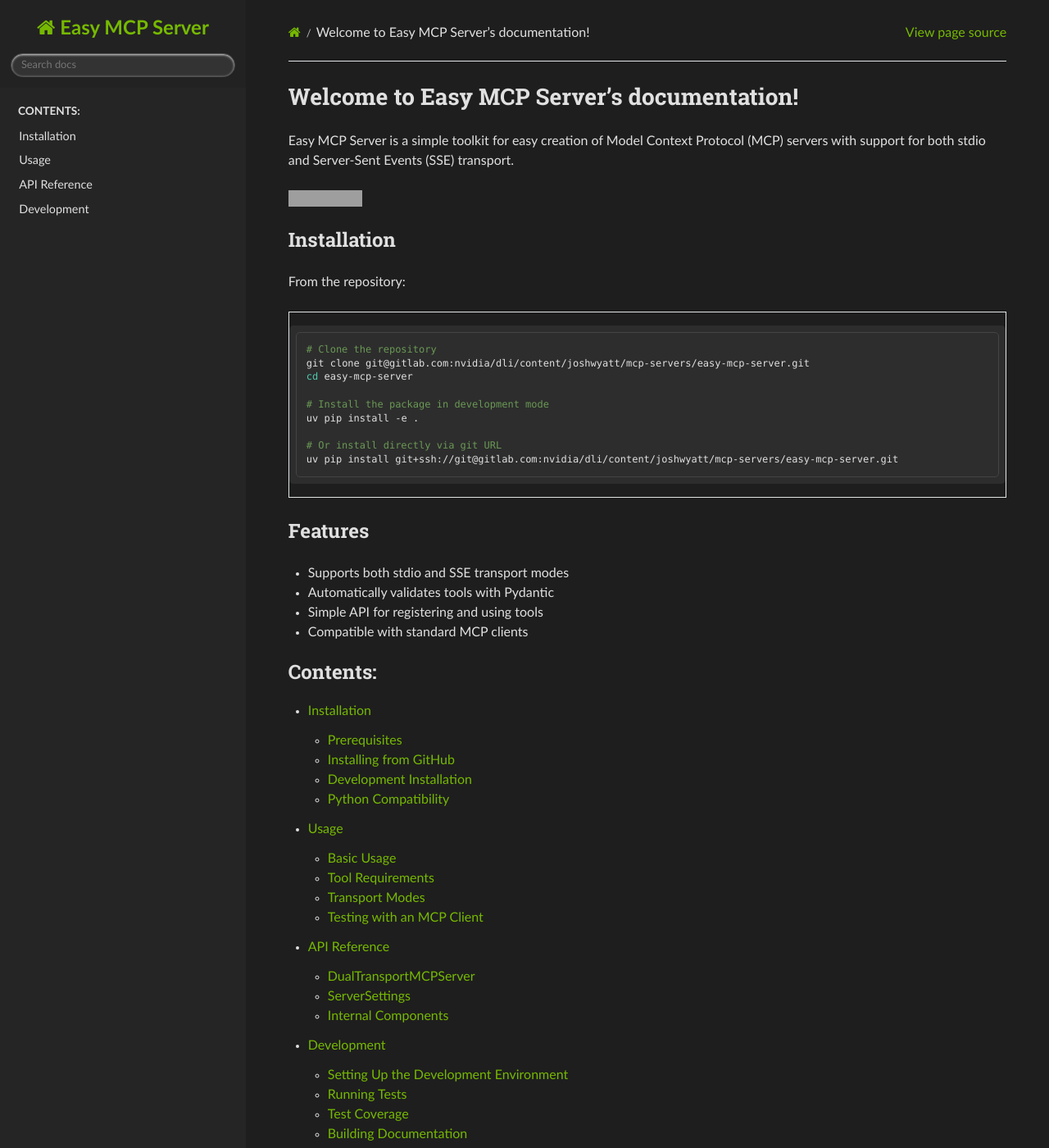
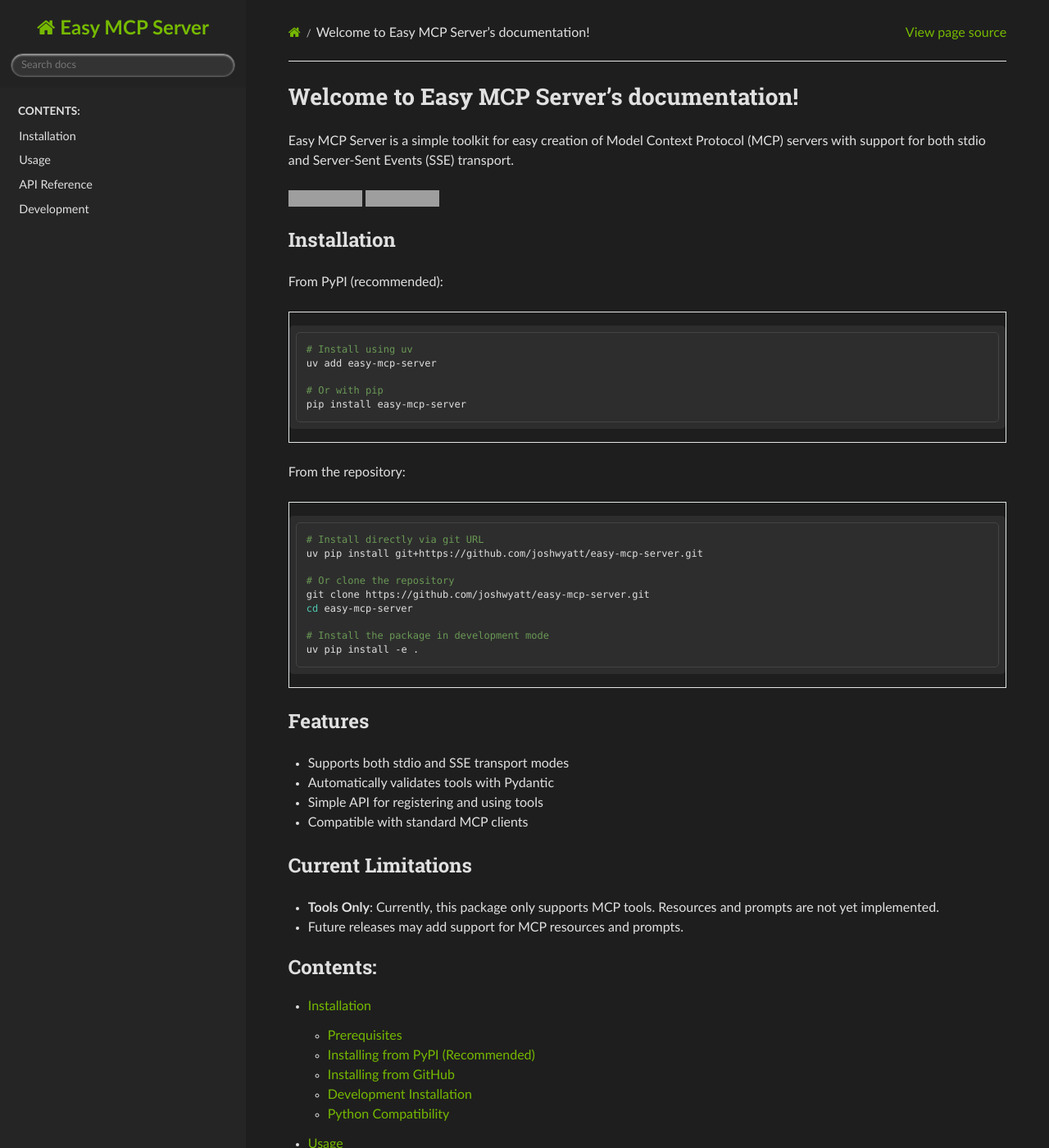
Before and after one commit to joshwyatt/easy-mcp-server, a Sphinx documentation site: the page built from docs/source/index.rst, in a window 1280 px wide and 1400 px high. Shown: the whole window at 82% size. Built offline with Sphinx 7.4.7 and the Read the Docs theme 3.1.0, drawn with Linux system fonts in a browser that asks for light colours; some of the changed text lies outside the part shown; grey boxes are pictures that could not be loaded.

Commit message:
Update documentation with PyPI information and feature limitations

```diff
--- a/docs/source/index.rst
+++ b/docs/source/index.rst
@@ -4,25 +4,39 @@
 Easy MCP Server is a simple toolkit for easy creation of Model Context Protocol (MCP) servers with support for both stdio and Server-Sent Events (SSE) transport.
 
 .. image:: https://img.shields.io/badge/license-MIT-blue.svg
-   :target: https://gitlab.com/nvidia/dli/content/joshwyatt/mcp-servers/easy-mcp-server/-/blob/main/LICENSE
+   :target: https://github.com/joshwyatt/easy-mcp-server/blob/main/LICENSE
    :alt: License
+
+.. image:: https://img.shields.io/pypi/v/easy-mcp-server.svg
+   :target: https://pypi.org/project/easy-mcp-server/
+   :alt: PyPI Version
 
 Installation
 -----------
+
+From PyPI (recommended):
+
+.. code-block:: bash
+
+   # Install using uv
+   uv add easy-mcp-server
+
+   # Or with pip
+   pip install easy-mcp-server
 
 From the repository:
 
 .. code-block:: bash
 
-   # Clone the repository
-   git clone git@gitlab.com:nvidia/dli/content/joshwyatt/mcp-servers/easy-mcp-server.git
+   # Install directly via git URL
+   uv pip install git+https://github.com/joshwyatt/easy-mcp-server.git
+
+   # Or clone the repository
+   git clone https://github.com/joshwyatt/easy-mcp-server.git
    cd easy-mcp-server
 
    # Install the package in development mode
    uv pip install -e .
-
-   # Or install directly via git URL
-   uv pip install git+ssh://git@gitlab.com:nvidia/dli/content/joshwyatt/mcp-servers/easy-mcp-server.git
 
 Features
 --------
@@ -31,6 +45,12 @@
 * Automatically validates tools with Pydantic
 * Simple API for registering and using tools
 * Compatible with standard MCP clients
+
+Current Limitations
+------------------
+
+* **Tools Only**: Currently, this package only supports MCP tools. Resources and prompts are not yet implemented.
+* Future releases may add support for MCP resources and prompts.
 
 .. toctree::
    :maxdepth: 2
@@ -68,6 +88,11 @@
    # Run the server
    server.run()
 
+Changelog
+---------
+
+See the `CHANGELOG.md <https://github.com/joshwyatt/easy-mcp-server/blob/main/CHANGELOG.md>`_ file for details on version changes and updates.
+
 Indices and tables
 ==================
 
```
Also changed, not shown: docs/source/development.rst (+30 -1 lines), docs/source/installation.rst (+21 -8 lines).
